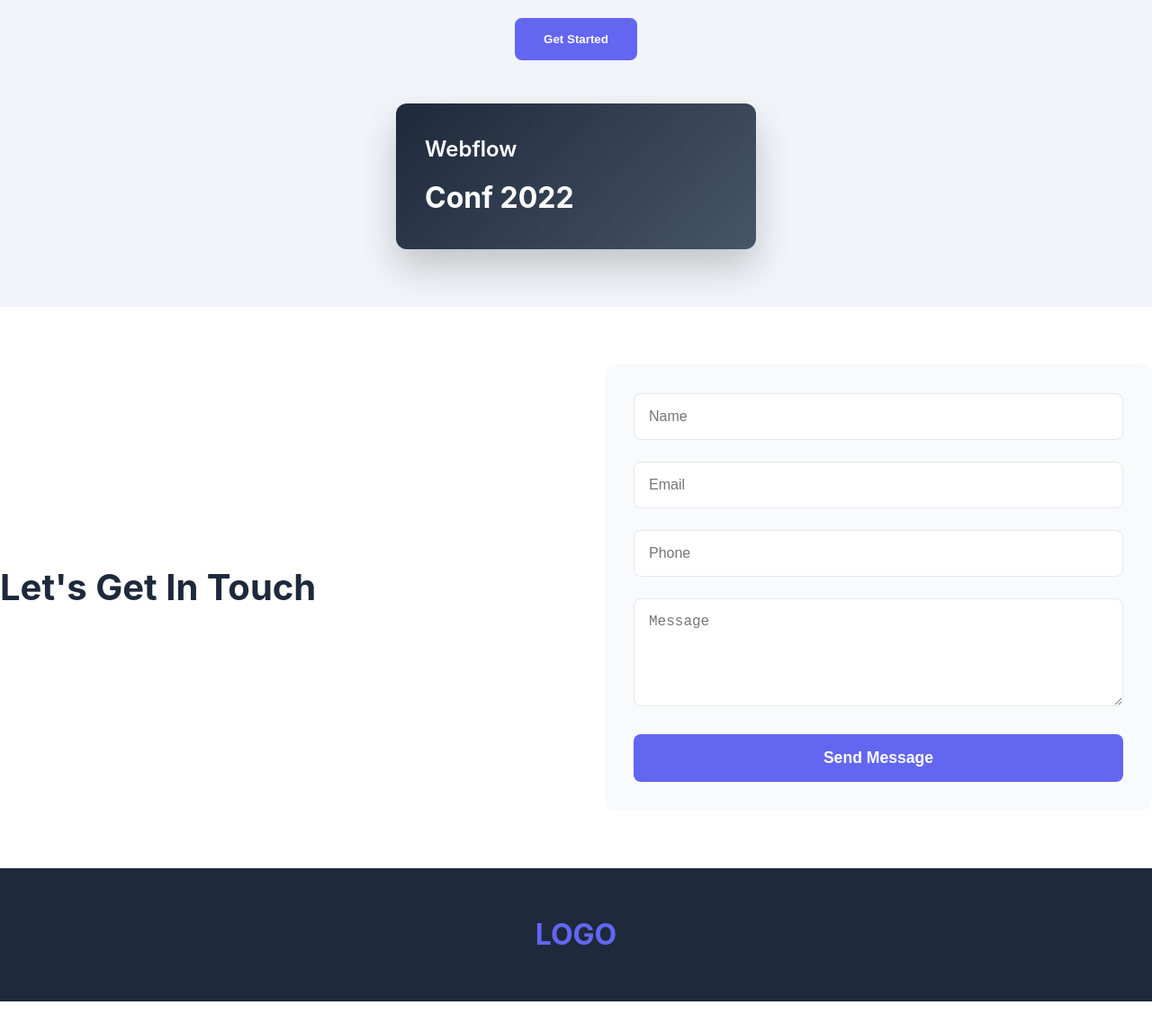
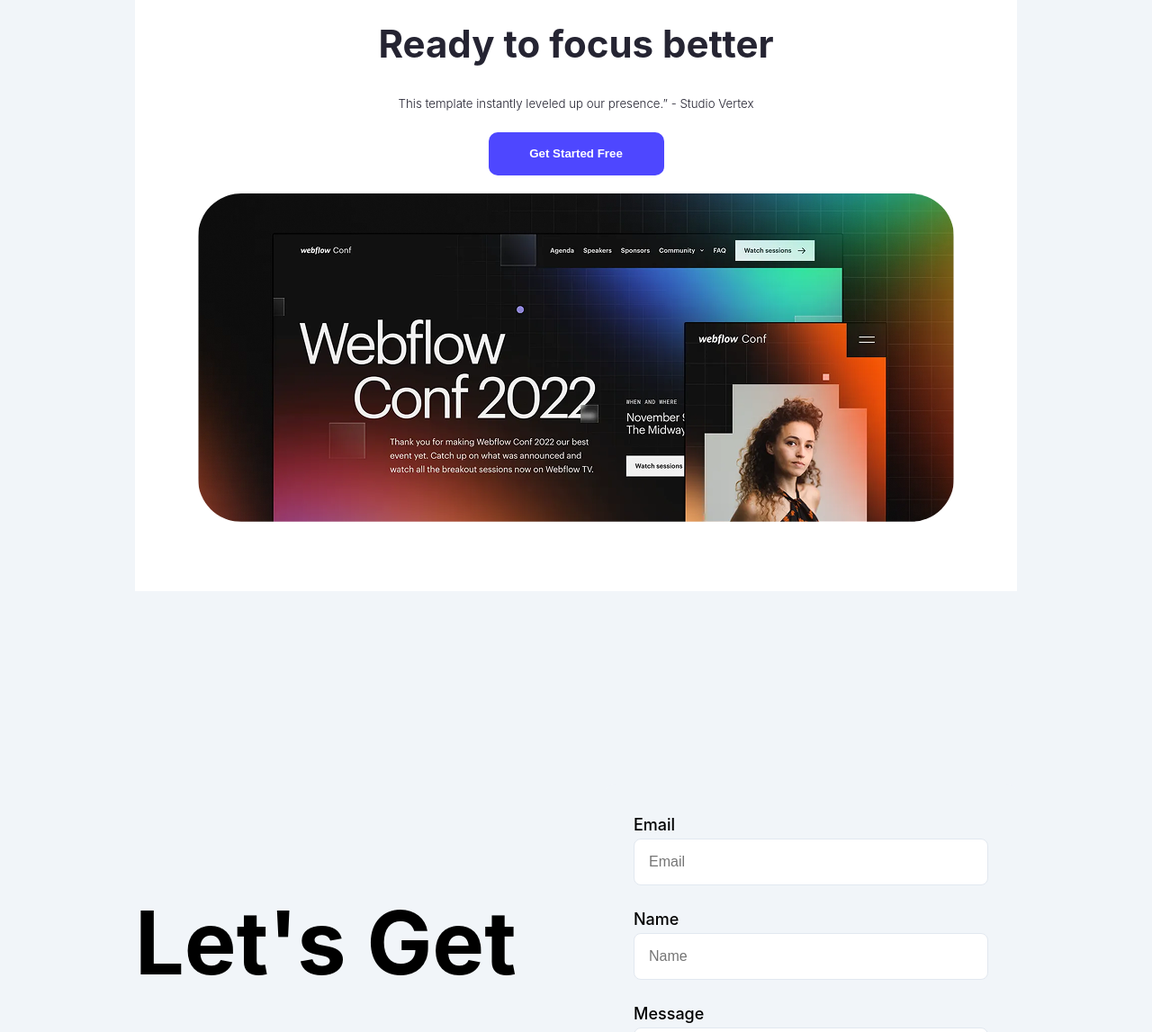
Before and after one commit to rasaleh19/B12A01-landing-launchpad, a plain HTML site: page index.html in a window 1280 px wide. Shown: the part 2353-3500 px from the top of the page at 90% size. Before the commit the page ends 3466 px from the top, so only its background shows below. Drawn offline with nearby package versions, Linux system fonts and the light colour scheme.

Commit message:
Form Done

```diff
--- a/index.html
+++ b/index.html
@@ -141,23 +141,26 @@
 
     <!-- Ready to Focus Better Section -->
     <section class="focus-section">
-      <div class="container">
+      <div class="focus-container">
         <h2 class="section-title">Ready to focus better</h2>
-        <button class="focus-btn">Get Started</button>
-        <div class="focus-mockup">
-          <div class="mockup-card large">
-            <div class="mockup-header">
-              <span class="mockup-title">Webflow</span>
-              <span class="mockup-subtitle">Conf 2022</span>
-            </div>
-          </div>
+        <h5 class="focus-description">
+          This template instantly leveled up our presence.” - Studio Vertex
+        </h5>
+        <button class="focus-btn">Get Started Free</button>
+        <div>
+          <img
+            class="image-container"
+            src="Assets/wc-big.png"
+            alt=""
+            width="840px"
+            height="365px"
+          />
         </div>
       </div>
     </section>
 
     <!-- Contact Section -->
     <section class="contact-section">
-      <div class="container">
       <div class="contact-content">
         <div class="contact-info">
           <h2 class="contact-title">Let's Get In Touch</h2>
@@ -165,23 +168,19 @@
         <div class="contact-form">
           <form>
             <div class="form-group">
+              <h3 class="form-caption">Email</h3>
+              <input type="email" placeholder="Email" class="form-input" />
+            </div>
+            <div class="form-group">
+              <h3 class="form-caption">Name</h3>
               <input type="text" placeholder="Name" class="form-input" />
             </div>
             <div class="form-group">
-                <input type="email" placeholder="Email" class="form-input" />
+              <h3 class="form-caption">Message</h3>
+              <textarea placeholder="Message" class="form-textarea"></textarea>
             </div>
-              <div class="form-group">
-                <input type="text" placeholder="Phone" class="form-input" />
-              </div>
-              <div class="form-group">
-                <textarea
-                  placeholder="Message"
-                  class="form-textarea"
-                ></textarea>
-              </div>
-              <button type="submit" class="form-submit">Send Message</button>
+            <button type="submit" class="form-submit">Get in Touch</button>
           </form>
-          </div>
         </div>
       </div>
     </section>
--- a/style.css
+++ b/style.css
@@ -8,7 +8,10 @@
   font-family: "Inter", sans-serif;
   line-height: 1.6;
   color: #333;
-  background-color: #ffffff;
+  background-color: #f1f5f9;
+}
+.container {
+  background-color: #f1f5f9;
 }
 .open-sans-railway {
   font-family: "Open Sans", sans-serif;
@@ -69,12 +72,6 @@
 }
 
 /* Hero Section */
-.hero {
-  background: white;
-  padding: 8rem 0 4rem;
-  text-align: center;
-  color: #000;
-}
 
 .hero-content {
   max-width: 600px;
@@ -122,7 +119,7 @@
 /* Action Section */
 .action-section {
   padding: 4rem 0;
-  background: white;
+  background: #f1f5f9;
 }
 
 .action-container {
@@ -210,7 +207,7 @@
   padding: 4rem 0;
   background: #f1f5f9;
   text-align: center;
-  margin: 0px 160px 137px 140px;
+  margin: 0px 160px 0px 140px;
   padding: 50px 80px;
 }
 
@@ -250,7 +247,7 @@
 /* Testimonials Section */
 .testimonials-section {
   padding: 4rem 0;
-  background: white;
+  background-color: #f1f5f9;
   text-align: center;
 }
 
@@ -258,7 +255,7 @@
   display: grid;
   grid-template-columns: repeat(auto-fit, minmax(300px, 1fr));
   gap: 2rem;
-  margin-top: 3rem;
+  margin: 0px 150px 0px 150px;
 }
 
 .testimonial-card {
@@ -318,16 +315,26 @@
   background: #f1f5f9;
   text-align: center;
 }
-
+.focus-container {
+  margin: 150px;
+  background-color: white;
+  padding: 70px;
+}
+.focus-description {
+  font-weight: 300;
+  margin: 20px;
+  color: #252432;
+}
 .focus-btn {
-  background: #6366f1;
+  background: #4e47ff;
   color: white;
   border: none;
-  padding: 1rem 2rem;
-  border-radius: 8px;
+  padding: 12px 36px;
+  margin-bottom: 20px;
+  border-radius: 10px;
   font-weight: 600;
-  cursor: pointer;
-  margin-bottom: 3rem;
+  width: 195px;
+  height: 48px;
 }
 
 .focus-mockup {
@@ -337,8 +344,7 @@
 
 /* Contact Section */
 .contact-section {
-  padding: 4rem 0;
-  background: white;
+  background-color: #f1f5f9;
 }
 
 .contact-content {
@@ -346,17 +352,23 @@
   grid-template-columns: 1fr 1fr;
   gap: 4rem;
   align-items: center;
+  background-color: #f1f5f9;
+  margin: 0px 150px 150px 150px;
 }
 
 .contact-title {
-  font-size: 2.5rem;
+  font-size: 97px;
   font-weight: 700;
-  color: #1e293b;
-  line-height: 1.2;
+  color: #000000;
+}
+.form-caption {
+  font-size: 18px;
+  font-weight: 500;
+  color: #000000;
 }
 
 .contact-form {
-  background: #f8fafc;
+  background: #f1f5f9;
   padding: 2rem;
   border-radius: 12px;
 }
```
Lines whose indentation alone changed are shown as unchanged.
